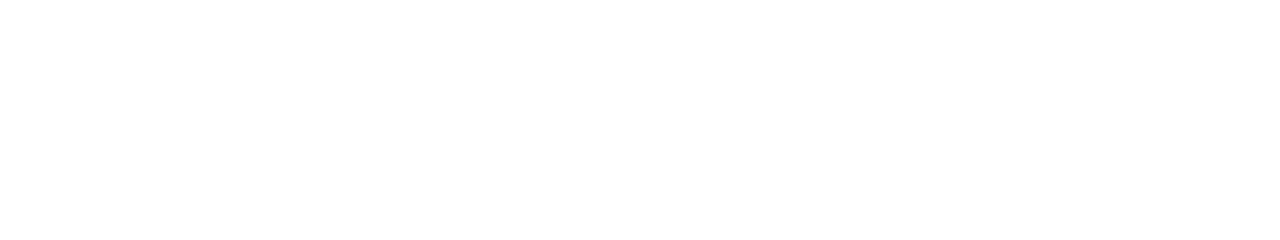
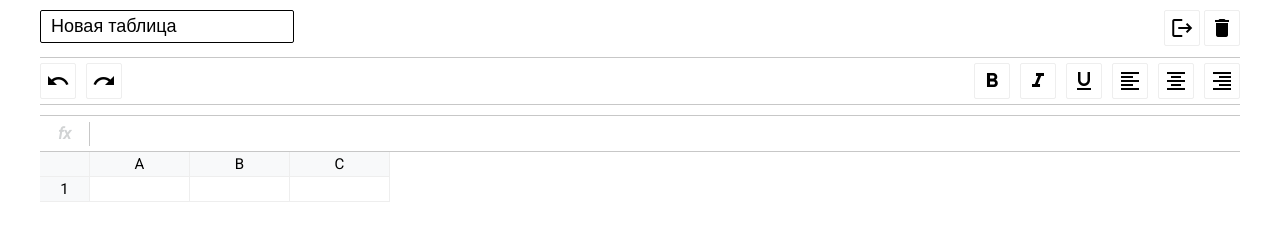
Before and after one commit to tovach/js-course, a website built with webpack: page src/index.html in a window 1280 px wide. Built offline with nearby package versions, Linux system fonts and the light colour scheme.

Commit message:
feat: add table page css layout

```diff
--- a/src/index.html
+++ b/src/index.html
@@ -8,6 +8,8 @@
   <link rel='shortcut icon' href='favicon.png' type='image/x-icon'>
   <link rel='preconnect' href='https://fonts.googleapis.com'>
   <link rel='preconnect' href='https://fonts.gstatic.com' crossorigin>
+  <link href='https://fonts.googleapis.com/icon?family=Material+Icons'
+        rel='stylesheet'>
   <link href='https://fonts.googleapis.com/css2?family=Roboto:ital,wght@0,400;0,500;0,700;1,400&display=swap'
         rel='stylesheet'>
   <title>Js Course</title>
@@ -15,10 +17,80 @@
 <body>
 <div id='app' class='container'>
   <main class='excel'>
-    <section class='header'></section>
-    <section class='formula'></section>
-    <section class='toolbar'></section>
-    <section class='table'></section>
+
+    <header class='excel__header'>
+      <section class='heading'>
+        <div class='heading__wrapper'>
+          <div class='heading__input'>
+            <input type='text' class='input input--secondary' value='Новая таблица' />
+          </div>
+
+          <div class='heading__controls'>
+            <button class='button button--secondary' type='button'>
+              <span class='material-icons'>logout</span>
+            </button>
+            <button class='button button--secondary' type='button'>
+              <span class='material-icons'>delete</span>
+            </button>
+          </div>
+        </div>
+      </section>
+      <section class='toolbar bordered'>
+        <div class='toolbar__wrapper'>
+          <div class='toolbar__history-nav'>
+            <button class='button button--primary' type='button'>
+              <span class='material-icons'>undo</span>
+            </button>
+            <button class='button button--primary' type='button'>
+              <span class='material-icons'>redo</span>
+            </button>
+          </div>
+          <div class='toolbar__text-formatting'>
+            <button class='button button--primary' type='button'>
+              <span class='material-icons'>format_bold</span>
+            </button>
+            <button class='button button--primary' type='button'>
+              <span class='material-icons'>format_italic</span>
+            </button>
+            <button class='button button--primary' type='button'>
+              <span class='material-icons'>format_underlined</span>
+            </button>
+            <button class='button button--primary' type='button'>
+              <span class='material-icons'>format_align_left</span>
+            </button>
+            <button class='button button--primary' type='button'>
+              <span class='material-icons'>format_align_center</span>
+            </button>
+            <button class='button button--primary' type='button'>
+              <span class='material-icons'>format_align_right</span>
+            </button>
+          </div>
+        </div>
+      </section>
+      <section class='formula bordered'>
+        <div class='formula__input'>
+          <label for='formula-input'>fx</label>
+          <input class='input input--tertiary' id='formula-input' type='text'>
+        </div>
+      </section>
+    </header>
+
+    <section class='excel__table table'>
+
+      <div class='row'>
+        <div class='row__number cell'></div>
+        <div class='row__heading cell'>A</div>
+        <div class='row__heading cell'>B</div>
+        <div class='row__heading cell'>C</div>
+      </div>
+
+      <div class='row'>
+        <div class='row__number cell'>1</div>
+        <div class='cell' contenteditable></div>
+        <div class='cell' contenteditable></div>
+        <div class='cell' contenteditable></div>
+      </div>
+    </section>
   </main>
 </div>
 </body>
--- a/src/scss/_general.scss
+++ b/src/scss/_general.scss
@@ -60,6 +60,7 @@ picture {
 }
 
 .container {
+  width: 100%;
   max-width: 1280px;
   padding: 0 40px;
   margin: 0 auto;
--- /dev/null
+++ b/src/scss/blocks/_common.scss
@@ -0,0 +1,6 @@
+.bordered {
+  border-width: 1px 0 1px;
+  border-style: solid;
+  border-color: $divider-color;
+  padding: 5px 0;
+}
--- a/src/scss/blocks/_imports.scss
+++ b/src/scss/blocks/_imports.scss
@@ -1,5 +1,8 @@
+@import 'common';
 @import 'excel';
 @import 'formula';
-@import 'header';
+@import 'heading';
 @import 'table';
 @import 'toolbar';
+@import 'button';
+@import 'input';
--- /dev/null
+++ b/src/scss/blocks/button.scss
@@ -0,0 +1,27 @@
+.button {
+  display: inline-flex;
+  padding: 5px;
+  justify-content: center;
+  align-items: center;
+  background: transparent;
+  border: 1px $border-color solid;
+  border-radius: 2px;
+  cursor: pointer;
+
+  &:hover {
+    background: $border-color;
+  }
+}
+
+.button--primary {
+  &:active, &.active {
+    color: green;
+  }
+}
+
+.button--secondary {
+
+  &:active, &.active {
+    color: red;
+  }
+}
--- a/src/scss/blocks/excel.scss
+++ b/src/scss/blocks/excel.scss
@@ -1 +1,11 @@
-.excel{}
+.excel{
+  position: relative;
+}
+.excel__header {
+  display: flex;
+  flex-direction: column;
+  gap: 10px;
+  margin-top: 10px;
+}
+
+.excel__table {}
--- a/src/scss/blocks/formula.scss
+++ b/src/scss/blocks/formula.scss
@@ -0,0 +1,20 @@
+.formula {
+}
+.formula__input {
+  display: flex;
+  gap: 10px;
+  align-items: center;
+  label {
+    display: flex;
+    min-width: $row-number-width;
+    justify-content: center;
+    font-weight: bold;
+    font-size: 16px;
+    font-style: italic;
+    color: $text-secondary;
+    border-right: 1px $divider-color solid;
+  }
+  input {
+    width: 100%;
+  }
+}
--- /dev/null
+++ b/src/scss/blocks/heading.scss
@@ -0,0 +1,13 @@
+.heading {
+}
+
+.heading__wrapper {
+  display: flex;
+  justify-content: space-between;
+}
+
+.heading__input {
+}
+
+.heading__controls {
+}
--- /dev/null
+++ b/src/scss/blocks/input.scss
@@ -0,0 +1,18 @@
+.input {
+  font-size: 18px;
+  border: 1px solid transparent;
+  border-radius: 2px;
+}
+
+.input--primary {
+}
+
+.input--secondary {
+  padding: 5px 10px;
+  border: 1px solid #000;
+  outline-color: $accent-primary;
+}
+
+.input--tertiary {
+  outline-color: transparent;
+}
--- a/src/scss/blocks/table.scss
+++ b/src/scss/blocks/table.scss
@@ -0,0 +1,60 @@
+.cell {
+  display: flex;
+  align-items: center;
+  justify-content: center;
+  min-width: $cell-width;
+  max-width: $cell-width;
+  border-width: 0 1px 1px 0;
+  border-color: $border-color;
+  border-style: solid;
+  overflow: hidden;
+  &:focus {
+    outline-offset: -2px;
+    outline: $accent-primary solid 2px;
+  }
+}
+
+
+.table {
+  max-height: 80vh;
+  overflow-x: auto;
+}
+
+.table__row {
+}
+
+.row {
+  min-width: 100%;
+  display: flex;
+}
+
+.row__heading {
+  background: $row-heading-color;
+}
+
+.row__number {
+  background: $row-heading-color;
+  min-width: $row-number-width;
+}
+
+.table::-webkit-scrollbar {
+  height: 8px;
+}
+
+.table::-webkit-scrollbar {
+  width: 8px;
+}
+
+.table::-webkit-scrollbar-track {
+  -webkit-box-shadow: inset 0 0 0px rgba(0, 0, 0, 0);
+}
+
+.table::-webkit-scrollbar-thumb {
+  height: 5px;
+  border-radius: 5px;
+  background-color: $border-color;
+}
+
+.table::-webkit-scrollbar-thumb:hover {
+  background-color: $divider-color;
+}
--- a/src/scss/blocks/toolbar.scss
+++ b/src/scss/blocks/toolbar.scss
@@ -0,0 +1,16 @@
+.toolbar {
+}
+
+.toolbar__wrapper {
+  display: flex;
+  justify-content: space-between;
+}
+
+.toolbar__text-formatting {
+  display: flex;
+  gap: 10px;
+}
+.toolbar__history-nav {
+  display: flex;
+  gap: 10px;
+}
--- a/src/scss/helpers/_vars.scss
+++ b/src/scss/helpers/_vars.scss
@@ -0,0 +1,11 @@
+$accent-primary: #1a73e8;
+$border-color: #eee;
+$divider-color: #c7c7c7;
+
+$text-primary: #eee;
+$text-secondary: #d1d3d4;
+
+$row-number-width: 50px;
+$row-heading-color: #f8f9fa;
+
+$cell-width: 100px;
```
Also changed, not shown: src/scss/blocks/header.scss (deleted).
